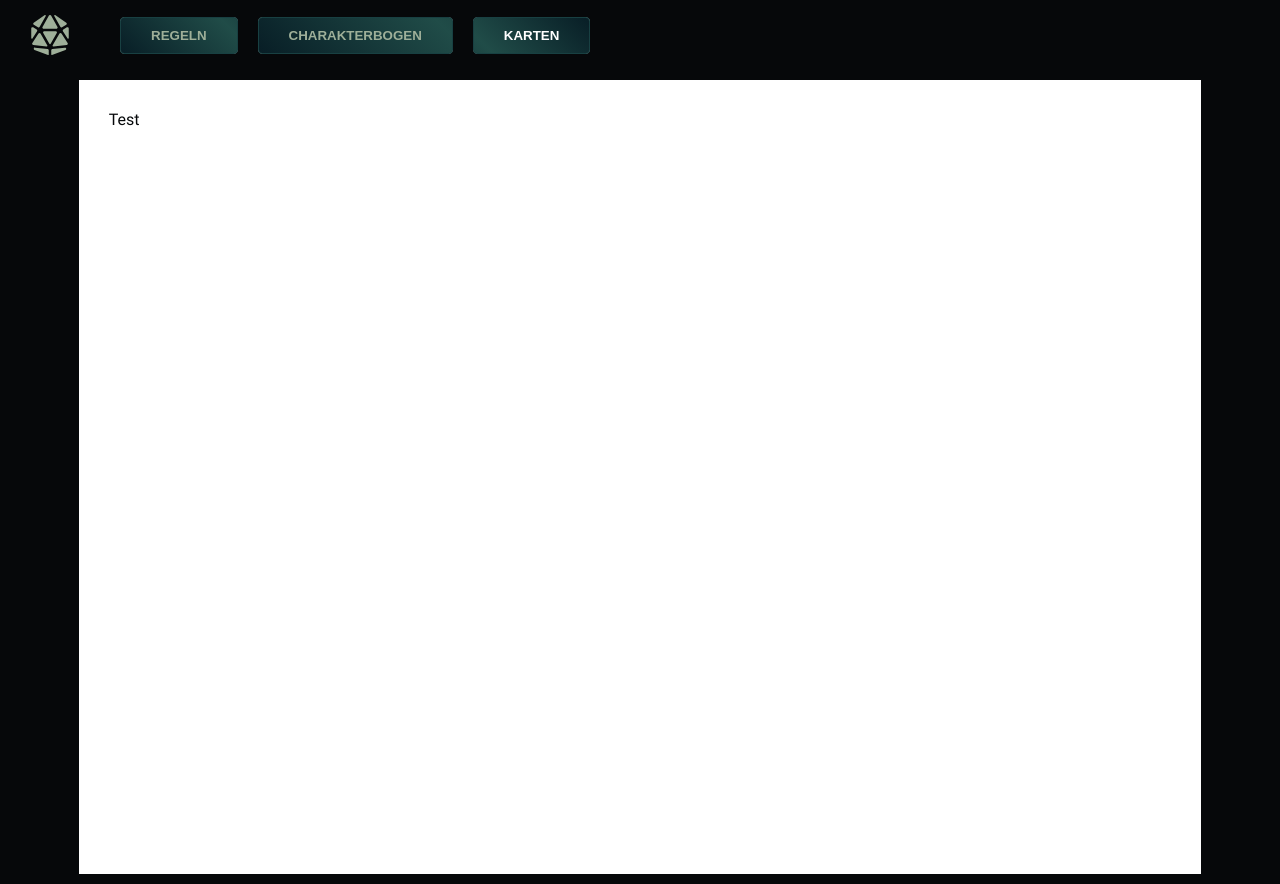
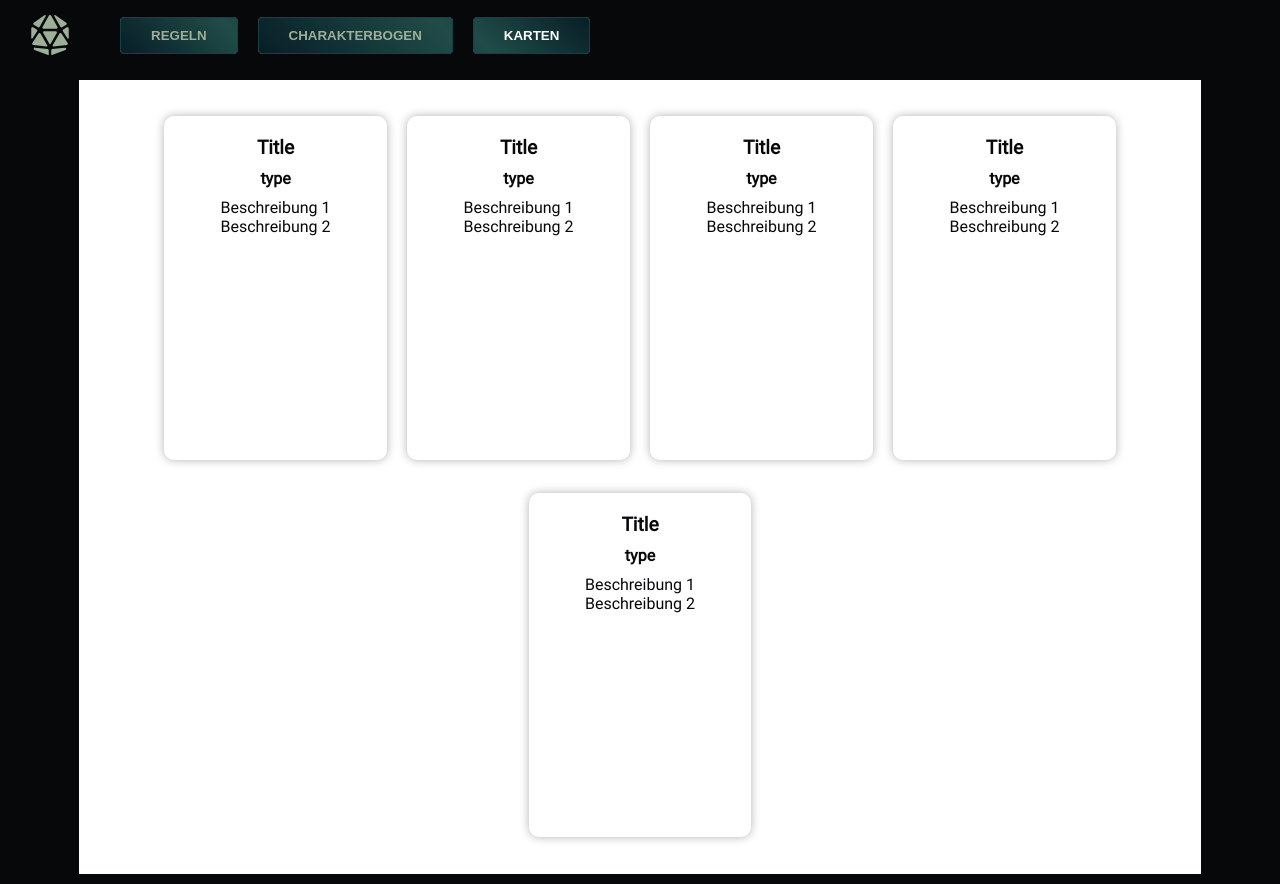
Before and after one commit to Paraldos/dungeoncrawl, a Vue app: page / in a window 1280 px wide. Built offline with nearby package versions, Linux system fonts and the light colour scheme.

Commit message:
added karten

```diff
--- /dev/null
+++ b/src/components/karten/Karte.vue
@@ -0,0 +1,53 @@
+<script setup>
+import { defineProps } from "vue";
+
+const props = defineProps({
+  title: {
+    type: String,
+    required: true,
+  },
+  description: {
+    type: Array,
+    required: true,
+  },
+  type: {
+    type: String,
+    required: true,
+  },
+});
+</script>
+
+<template>
+  <div class="karte">
+    <h2>{{ props.title }}</h2>
+    <h3>{{ props.type }}</h3>
+    <ul>
+      <li v-for="desc in props.description" :key="desc">{{ desc }}</li>
+    </ul>
+  </div>
+</template>
+
+<style>
+.karte {
+  padding: 20px;
+  border-radius: 10px;
+  box-shadow: 0 0 10px rgba(0, 0, 0, 0.3);
+  width: 5.9cm;
+  height: 9.1cm;
+  text-align: center;
+}
+
+h2 {
+  margin-bottom: 10px;
+  font-size: 1.2rem;
+}
+
+h3 {
+  margin-bottom: 10px;
+  font-size: 1rem;
+}
+
+ul {
+  list-style-type: none;
+}
+</style>
--- a/src/components/karten/Karten.vue
+++ b/src/components/karten/Karten.vue
@@ -1,7 +1,58 @@
-<script setup></script>
+<script setup>
+import Karte from "./Karte.vue";
+
+const carten = [
+  {
+    id: 1,
+    title: "Title",
+    type: "type",
+    description: ["Beschreibung 1", "Beschreibung 2"],
+  },
+  {
+    id: 2,
+    title: "Title",
+    type: "type",
+    description: ["Beschreibung 1", "Beschreibung 2"],
+  },
+  {
+    id: 3,
+    title: "Title",
+    type: "type",
+    description: ["Beschreibung 1", "Beschreibung 2"],
+  },
+  {
+    id: 4,
+    title: "Title",
+    type: "type",
+    description: ["Beschreibung 1", "Beschreibung 2"],
+  },
+  {
+    id: 5,
+    title: "Title",
+    type: "type",
+    description: ["Beschreibung 1", "Beschreibung 2"],
+  },
+];
+</script>
 
 <template>
-  <section class="">Test</section>
+  <section class="karten">
+    <Karte
+      v-for="karte in carten"
+      :key="karte.id"
+      :title="karte.title"
+      :type="karte.type"
+      :description="karte.description"
+    />
+  </section>
 </template>
 
-<style></style>
+<style>
+.karten {
+  display: flex;
+  flex-wrap: wrap;
+  gap: 20px;
+  justify-content: center;
+  align-items: center;
+}
+</style>
```
